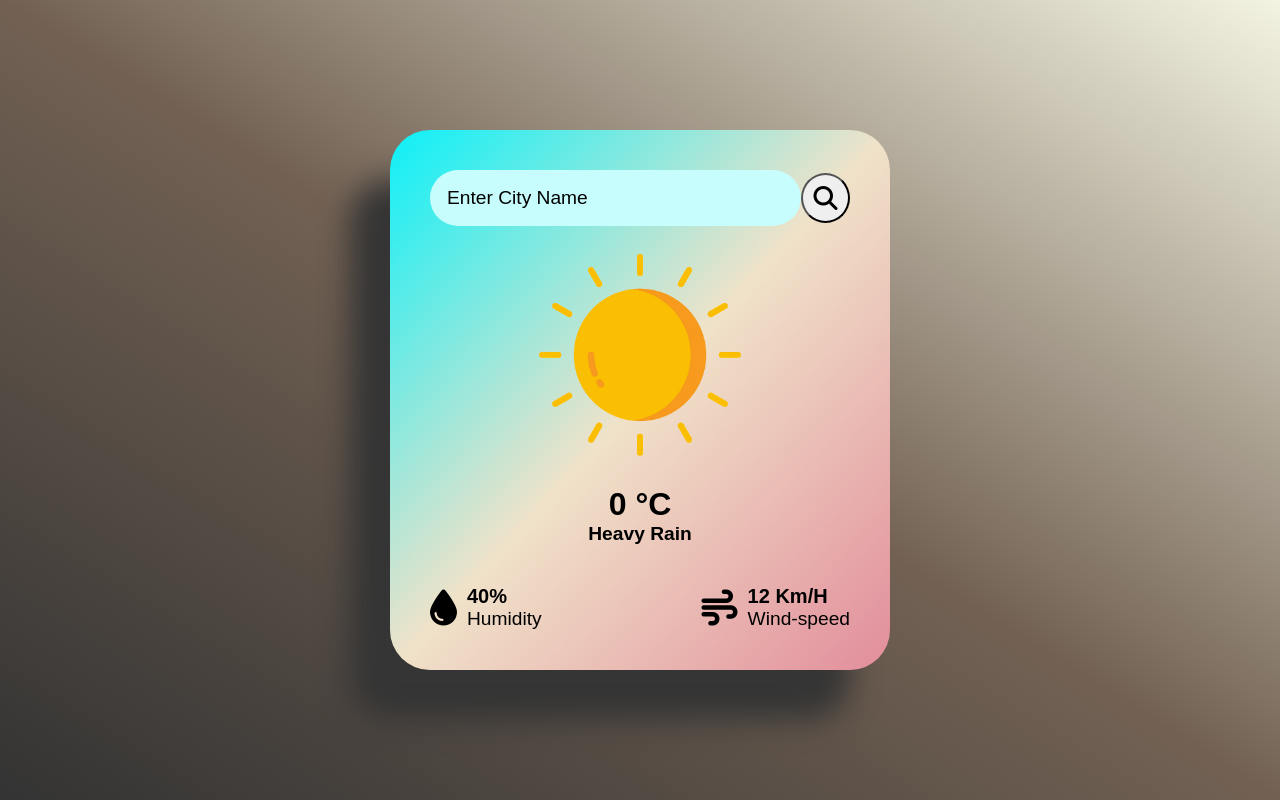
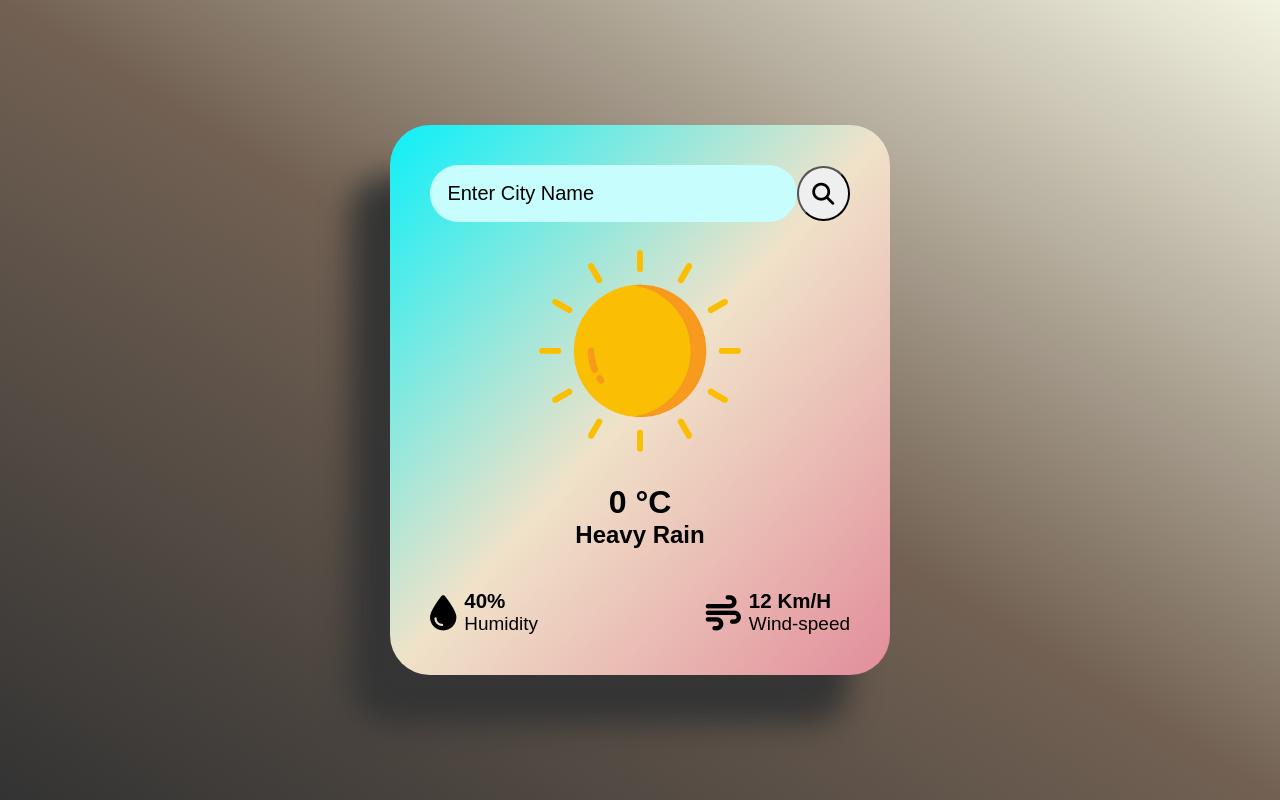
Before and after one commit to parween47/weather-app, a plain HTML site: page index.html in a window 1280 px wide. Drawn offline with Linux system fonts and the light colour scheme.

Commit message:
Update style.css

```diff
--- a/style.css
+++ b/style.css
@@ -7,19 +7,21 @@
 body{
     height:100vh;
     width: 100%;
+    overflow-y: hidden;
     display: flex;
     justify-content: center;
     align-items: center;
+    font-size:20px;
     background:linear-gradient(to bottom left,hsl(60, 44%, 92%),rgb(114, 97, 83),rgb(51, 51, 51));
 }
 .card{
     height: min-content;
-    width: 500px;
+    width: 25em;
     background:linear-gradient(to bottom right,rgb(12, 240, 248),rgb(240, 226, 201),#e28d9b);
-    margin :40px;
-    padding: 40px;
-    border-radius: 40px;
-    box-shadow: #353535 -40px 50px 30px;
+    margin :2em;
+    padding: 2em;
+    border-radius: 2em;
+    box-shadow: #353535 -2em 2.5em 1.5em;
 }
 .search-box{
     display: flex;
@@ -33,22 +35,23 @@ body{
     border : none;
     outline: none;
     background-color: rgb(200, 253, 253);
-    padding: 17px;
+    padding: 0.87em;
     width: 90%;
     text-transform: capitalize;
-    border-radius: 40px;
-    font-size: larger;
+    border-radius: 2em;
+    font-size: 1em;
     font-weight: 400;
 }
 .search-box input::placeholder{
     color: #000;
 }
 .search-box button{
-    height: 50px;
-    width: 50px;
-    font-size: x-large;
-    border-radius: 50%;
+    height: 2.5em;
+    width: 2.5em;
+    font-size: 1.1em;
+    border-radius: 60%;
     cursor: pointer;
+    transition: 1s ease  0.2s;
 }
 .search-box button:hover {
     background-color: rgb(110, 108, 108);
@@ -61,12 +64,12 @@ body{
     flex-direction: column;
 }
 .weather-condition img{
-    height: 230px;
+    height: 11.5em;
 }
 .weather-condition .temp{
-    font-size:xx-large;
+    font-size:1.6em;
     font-weight: 800;
-    margin-top: 30px;
+    margin-top: 1.0em;
 }
 .weather-condition .condition{
     font-size: larger;
@@ -74,8 +77,8 @@ body{
     text-transform: capitalize;
 }
 .weather-detail{
-    margin: 0px;
-    margin-top: 40px;
+    margin: 0em;
+    margin-top: 2em;
     display: flex;
     justify-content: space-between;
     width: 100%;
@@ -85,15 +88,15 @@ body{
     align-items: center;
 }
 .weather-detail i{
-    font-size: 36px;
+    font-size: 1.76em;
 }
 .humidity .text ,.wind-speed .text{
-    padding-left: 10px;
-    font-size: 16px;
+    padding-left:0.5em;
+    font-size: 0.79em;
 }
 span{
     font-weight: 600;
-    font-size: 20px;
+    font-size: 1.3em;
 }
 .humidity p{
     font-size: larger;
@@ -113,3 +116,9 @@ span{
     margin-block-end: 20px;
     font-size: 25px;
 }
+
+@media only screen and (max-width:600px){
+    body{
+        font-size: 12px;
+    }
+}
```
